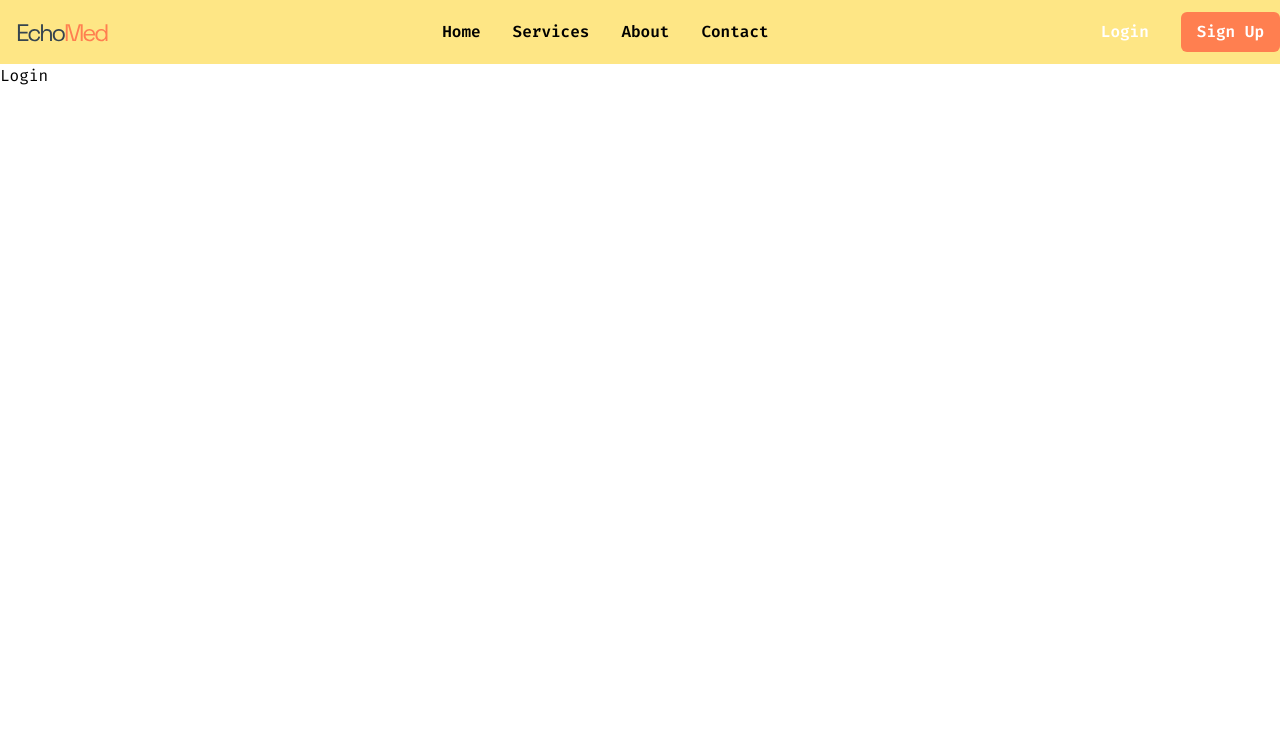
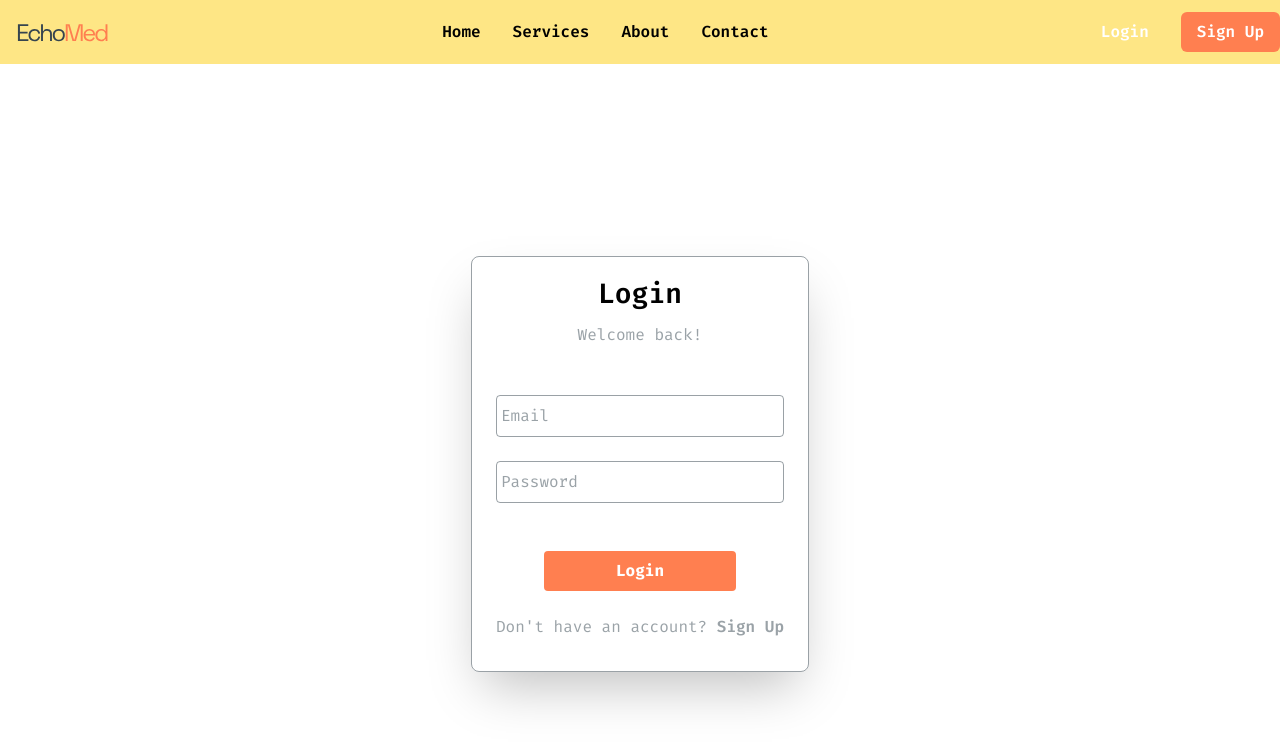
Before and after one commit to Remigit99/healthly, a React (Vite) app in the folder client/: page /login in a window 1280 px wide. Shown: the top 746 px of the page. Built offline with nearby package versions, Linux system fonts and the light colour scheme.

Commit message:
created login page

```diff
--- a/client/src/pages/Login.jsx
+++ b/client/src/pages/Login.jsx
@@ -1,9 +1,56 @@
-import React from 'react'
+import { Link } from "react-router";
 
 const Login = () => {
   return (
-    <div>Login</div>
-  )
-}
+    <div className="flex justify-center items-center min-h-screen ">
+      <div className="w-max-[320px] md:w-auto mx-auto shadow-2xl border border-gray1 rounded-lg pt-4 px-6 py-8">
+        <h2 className="text-h4 font-semibold text-center">Login</h2>
+        <p className="text-accent text-gray1 text-p-small mt-2 mb-12 flex justify-center items-center">
+          Welcome back!
+        </p>
 
-export default Login
+        <div>
+          <form className="flex flex-col gap-6">
+            <input
+              type="email"
+              name="email"
+              id=""
+              placeholder="Email"
+              className="px-1 focus:border-green1 placeholder:text-accent placeholder:text-gray1 rounded  py-2 w-full outline-0 border border-gray1"
+            />
+            <input
+              type="password"
+              name="password"
+              id=""
+              placeholder="Password"
+              className="px-1 focus:border-green1 placeholder:text-accent placeholder:text-gray1 rounded  py-2 w-full outline-0 border border-gray1"
+            />
+
+            <div className="flex justify-center items-center">
+              <button
+                type="submit"
+                className="my-6  cursor-pointer w-48 font-bold bg-orange5 text-white rounded px-4 py-2 hover:bg-orange3"
+              >
+                Login
+              </button>
+            </div>
+          </form>
+
+          <div>
+            <p className="text-p-small text-gray1">
+              Don't have an account?{" "}
+              <Link
+                to="/register"
+                className="text-green1 font-semibold cursor-pointer hover:underline"
+              >
+                Sign Up
+              </Link>
+            </p>
+          </div>
+        </div>
+      </div>
+    </div>
+  );
+};
+
+export default Login;
```
